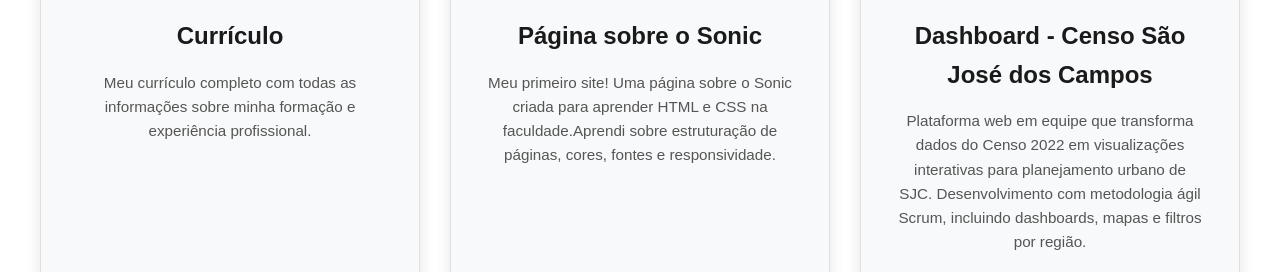
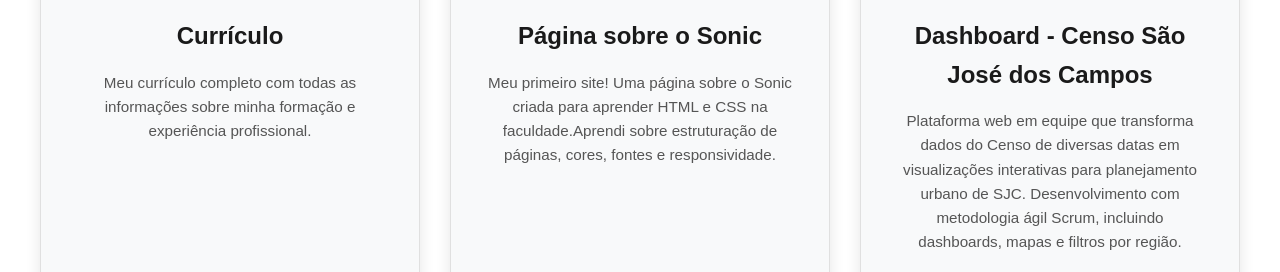
Before and after one commit to patrrck/portfoliopatrickperes, a plain HTML site: page index.html in a window 1280 px wide. Shown: the part 3602-3874 px from the top of the page. Drawn offline with Linux system fonts and the light colour scheme.

Commit message:
Update index.html

```diff
--- a/index.html
+++ b/index.html
@@ -130,7 +130,7 @@
                             <i class="fas fa-laptop-code"></i>
                         </div>
                         <h3>Dashboard - Censo São José dos Campos</h3>
-                        <p>Plataforma web em equipe que transforma dados do Censo 2022 em visualizações interativas para planejamento urbano de SJC. Desenvolvimento com metodologia ágil Scrum, incluindo dashboards, mapas e filtros por região.</p>
+                        <p>Plataforma web em equipe que transforma dados do Censo de diversas datas em visualizações interativas para planejamento urbano de SJC. Desenvolvimento com metodologia ágil Scrum, incluindo dashboards, mapas e filtros por região.</p>
                         <a href="https://github.com/FATCK06/ProjectAPI_FirstSemester" class="project-link" target="_blank">
                             <i class="fas fa-external-link-alt"></i> Ver Repertório
                         </a>
```
